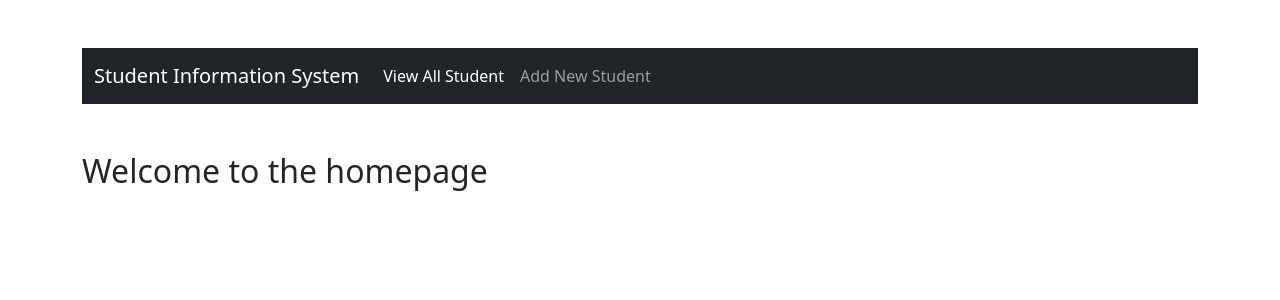
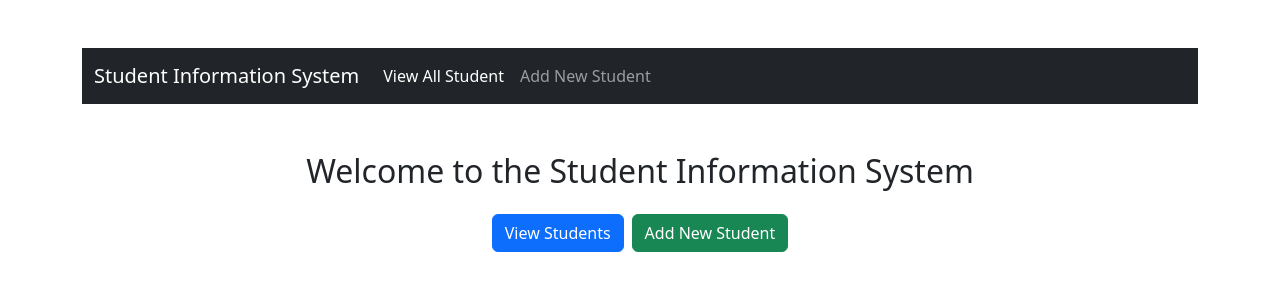
Before and after one commit to mustafaakurt/student-frontend, a React (Create React App) app in the folder student-frontend/: page / in a window 1280 px wide. Shown: the top 300 px of the page. Built offline with nearby package versions, Linux system fonts and the light colour scheme; the HTML template or start-up script is replaced by a standard one.

Commit message:
homepage added

```diff
--- a/student-frontend/src/Home.js
+++ b/student-frontend/src/Home.js
@@ -1,9 +1,42 @@
-import React from 'react'
+import React from "react";
+import {
+  BrowserRouter as Router,
+  Routes,
+  Route,
+  Link,
+  useNavigate,
+} from "react-router-dom";
+import StudentsView from "./component/student/StudentsView";
+import AddStudent from "./component/student/AddStudent";
+import "bootstrap/dist/css/bootstrap.min.css";
 
 const Home = () => {
+  const navigate = useNavigate();
+
+  const handleViewStudents = () => {
+    navigate("/view-students");
+  };
+
+  const handleAddStudent = () => {
+    navigate("/add-student");
+  };
+
   return (
-    <div>
-        <h2>Welcome to the homepage</h2>
+    <div className="text-center">
+      <h2 className="mb-4">Welcome to the Student Information System</h2>
+      <div className="d-flex justify-content-center mb-4">
+        <button className="btn btn-primary me-2" onClick={handleViewStudents}>
+          View Students
+        </button>
+        <button className="btn btn-success" onClick={handleAddStudent}>
+          Add New Student
+        </button>
+      </div>
+
+      <Routes>
+        <Route path="/view-students" element={<StudentsView />} />
+        <Route path="/add-student" element={<AddStudent />} />
+      </Routes>
     </div>
   );
 };
--- a/student-frontend/src/component/student/StudentProfile.js
+++ b/student-frontend/src/component/student/StudentProfile.js
@@ -58,7 +58,7 @@ const StudentPofile = () => {
 
                 <div className="row">
                   <div className="col-sm-3">
-                    <h5 className="mb-0">First Nmae</h5>
+                    <h5 className="mb-0">First Name</h5>
                   </div>
 
                   <div className="col-sm-9">
```
